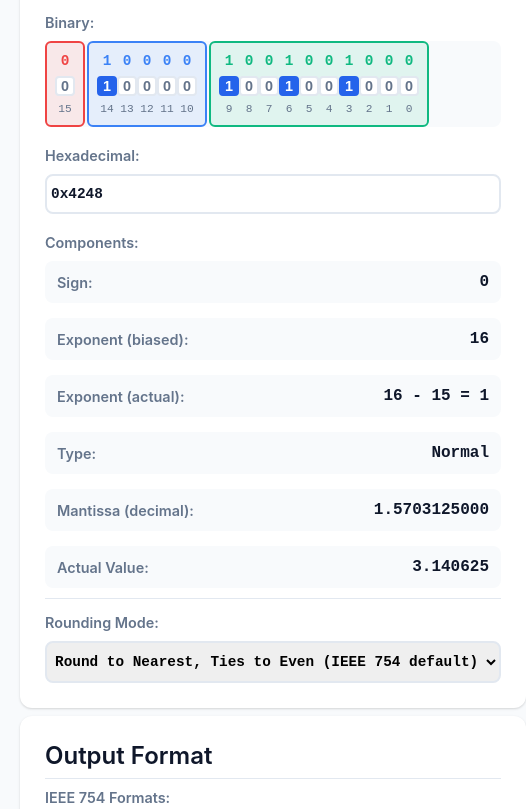
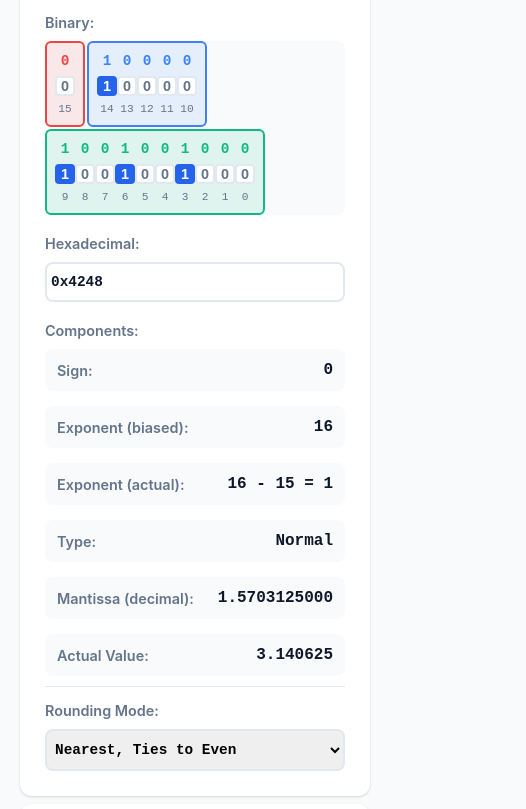
Before and after one commit to sw23/fp-conv, a website with bundled scripts: page index.html in a window 390 px wide. Shown: the part 1156-1965 px from the top of the page, 526 px wide, since content can reach past the window. Built offline with nearby package versions, Linux system fonts and the light colour scheme.

Commit message:
Fixing mobile view (rounding too wide)

```diff
--- a/index.html
+++ b/index.html
@@ -244,11 +244,11 @@
                 <div class="input-group rounding-mode-group">
                     <label for="rounding-mode">Rounding Mode:</label>
                     <select id="rounding-mode" autocomplete="off">
-                        <option value="tiesToEven" selected>Round to Nearest, Ties to Even (IEEE 754 default)</option>
-                        <option value="tiesToAway">Round to Nearest, Ties Away from Zero</option>
-                        <option value="towardZero">Round toward Zero (Truncation)</option>
-                        <option value="towardPositive">Round toward +Infinity (Ceiling)</option>
-                        <option value="towardNegative">Round toward -Infinity (Floor)</option>
+                        <option value="tiesToEven" selected>Nearest, Ties to Even</option>
+                        <option value="tiesToAway">Nearest, Ties Away from Zero</option>
+                        <option value="towardZero">Toward Zero (truncate)</option>
+                        <option value="towardPositive">Toward +Infinity (ceiling)</option>
+                        <option value="towardNegative">Toward -Infinity (floor)</option>
                     </select>
                 </div>
             </section>
```
